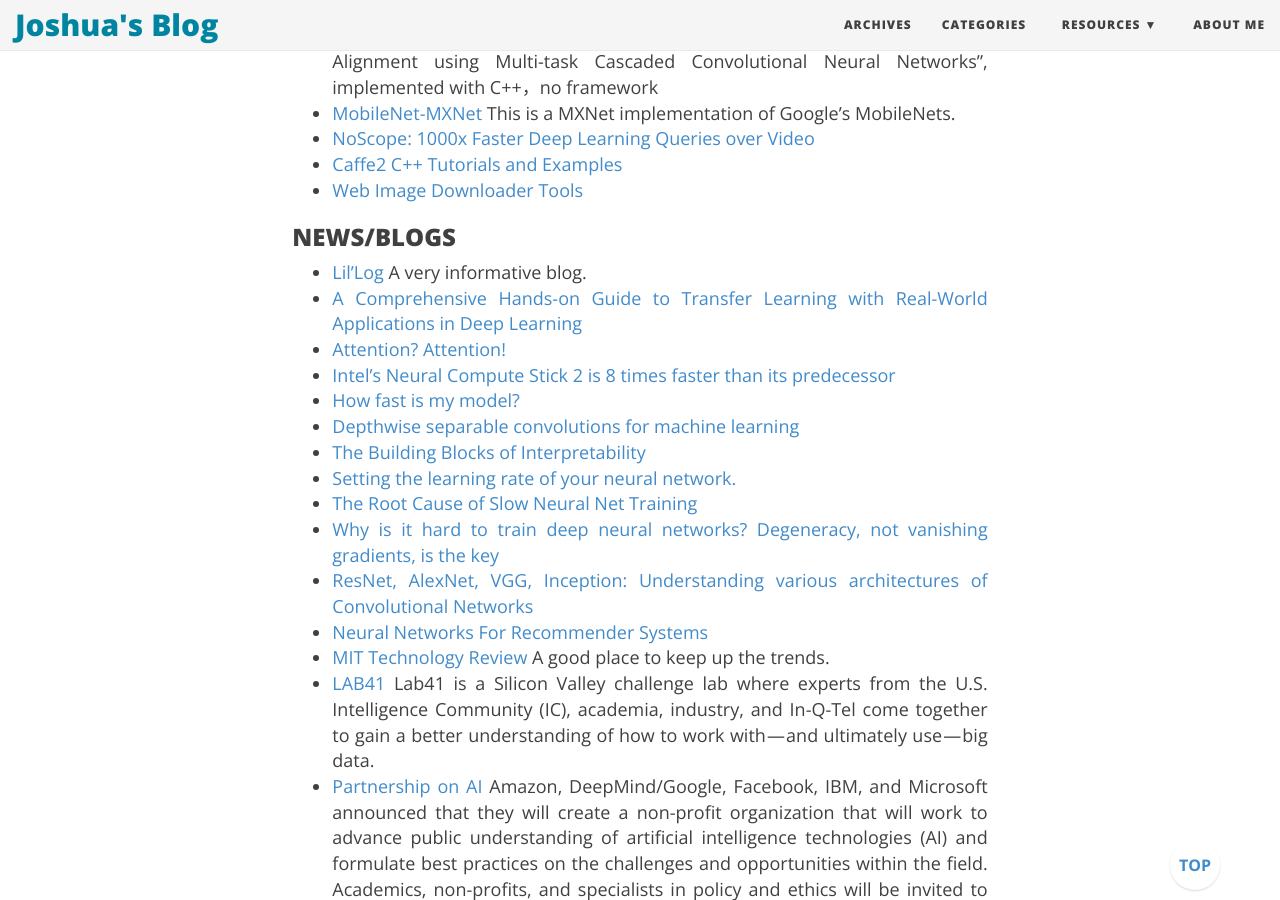
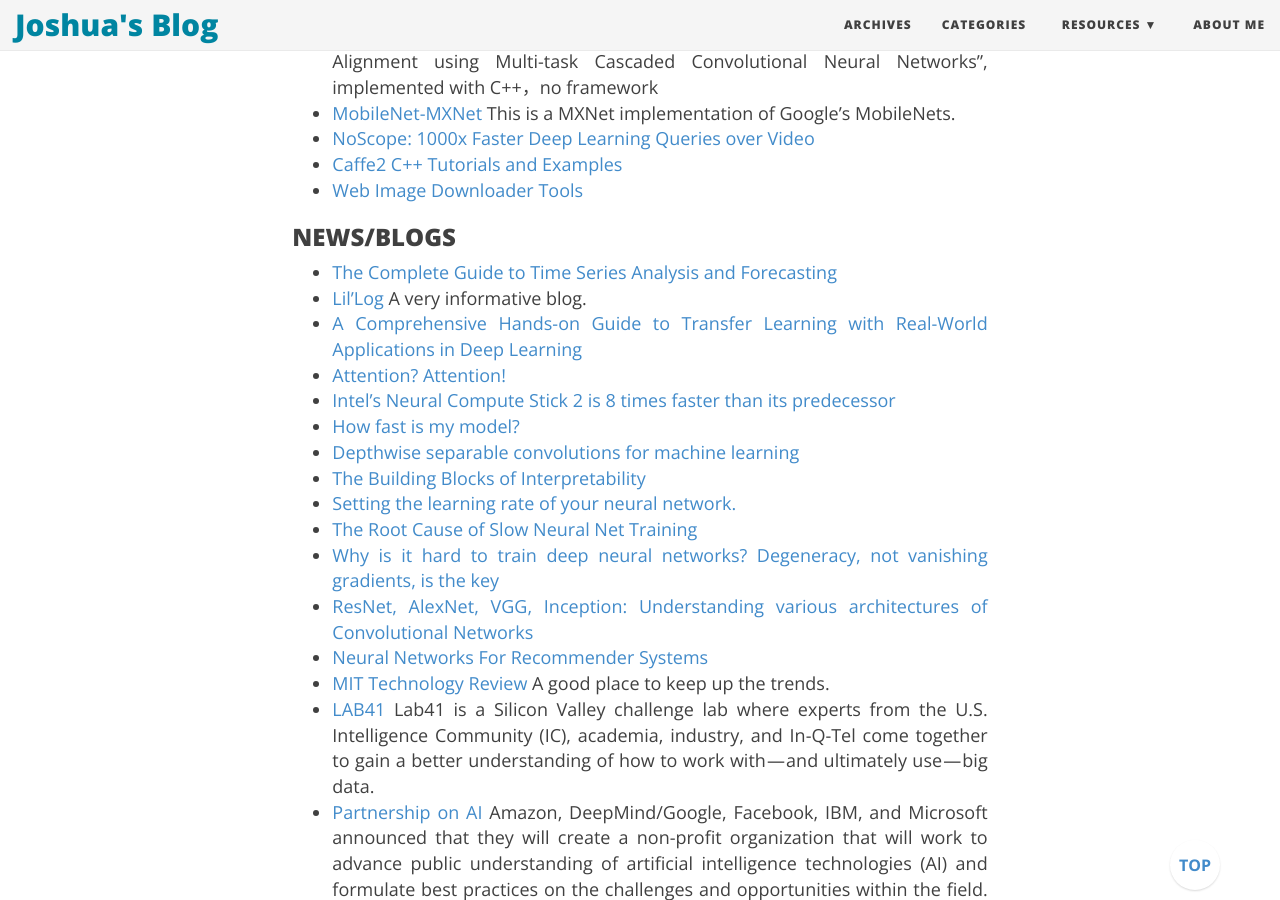
Before and after one commit to joshua19881228/joshua19881228.github.io, a Jekyll site: the page built from _posts/Computer_Vision/2016-08-25-my-jumble-of-computer-vision.md, in a window 1280 px wide and 900 px high, scrolled down 33279 px. Built offline with Jekyll 4.4.1, drawn with Linux system fonts in a browser that asks for light colours; nearby versions of some CDN libraries; formulas are drawn with MathJax 3; comment, search, counter and statistics services are not loaded.

Commit message:
update post

```diff
--- a/_posts/Computer_Vision/2016-08-25-my-jumble-of-computer-vision.md
+++ b/_posts/Computer_Vision/2016-08-25-my-jumble-of-computer-vision.md
@@ -893,6 +893,7 @@
 
 ### NEWS/BLOGS
 
+- [The Complete Guide to Time Series Analysis and Forecasting](https://towardsdatascience.com/the-complete-guide-to-time-series-analysis-and-forecasting-70d476bfe775)
 - [Lil'Log](https://lilianweng.github.io/) A very informative blog.
 - [A Comprehensive Hands-on Guide to Transfer Learning with Real-World Applications in Deep Learning](https://towardsdatascience.com/a-comprehensive-hands-on-guide-to-transfer-learning-with-real-world-applications-in-deep-learning-212bf3b2f27a)
 - [Attention? Attention!](https://lilianweng.github.io/lil-log/2018/06/24/attention-attention.html)
```
